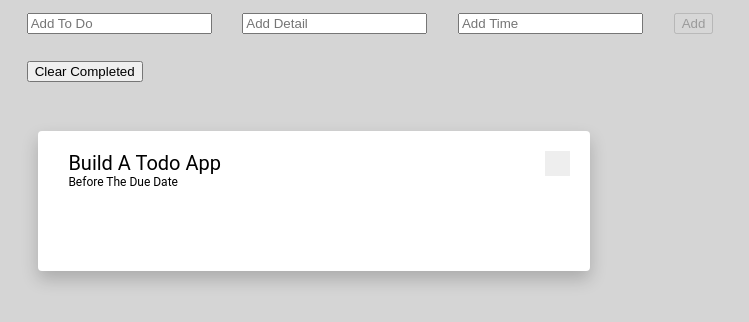
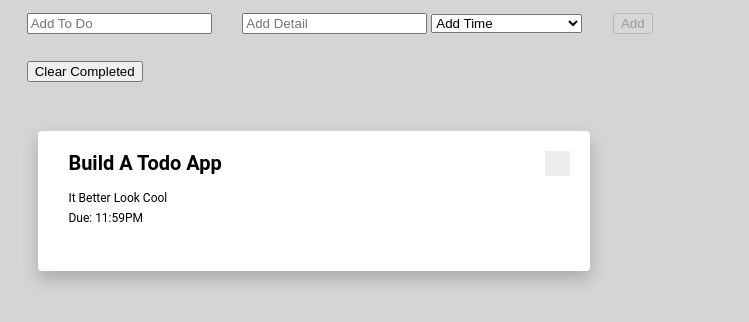
Before and after one commit to petertang59/todo, a plain HTML site: page index.html in a window 1280 px wide. Shown: the whole page, without its empty margins (0-749 px from the left). Drawn offline with Linux system fonts and the light colour scheme.

Commit message:
asdasdasdasd

```diff
--- a/index.html
+++ b/index.html
@@ -12,7 +12,14 @@
 		<form name="frm" ng-submit="addTodo()">
 			<input type="text" placeholder="Add To Do" name="newToDo" ng-model="newToDo" required />
 			<input type="text" placeholder="Add Detail" name="newDetail" ng-model="newDetail" />
-			<input type="text" placeholder="Add Time" name="newTime" ng-model="newTime" />
+			<select name="time" ng-model="newTime">
+				<option value="" disabled selected>Add Time</option>
+  				<option>15 mins</option>
+				<option>30 mins</option>
+				<option>An hour</option>
+				<option>A few hours from now</option>
+				<option>Tomorrow</option>
+			</select>
 			<button ng-disabled="frm.$invalid">Add</button>
 		</form>
 		<button ng-click="clearCompleted()">Clear Completed</button>
@@ -24,11 +31,11 @@
   				<input type="checkbox" ng-model="todo.done" id="checkboxFiveInput" name="" />
 	  			<label for="checkboxFiveInput"></label>
   			</div>
-			<p ng-class="{'done':todo.done}">{{todo.title}}</p>
+			<p class="main" ng-class="{'done':todo.done}">{{todo.title}}</p>
 
 			<!-- <div class="pullout -->
 			<p class="detail" ng-class="{'done':todo.done}">{{todo.detail}}</p>
-			<p class="time" ng-class="{'done':todo.done}">{{todo.time}}</p>
+			<p class="time" ng-class="{'done':todo.done}">Due: {{todo.time}}</p>
 			<!-- </div> -->
 		</li>
 	</ul>
@@ -43,7 +50,7 @@ angular.module('ToDo',['ngAnimate']).
 controller('todoController',['$scope',function($scope){
 	$scope.todos = [
 		{'title':'Build a todo app', 'done':false,
-		'detail':'Before the due date', 'time':''}
+		'detail':'It better look cool', 'time':'11:59PM'}
 	];
 	// $scope.details = [
 	// 	{'title':'Before the due date', 'done':false}
--- a/style.css
+++ b/style.css
@@ -47,8 +47,19 @@ button {
 	margin: 1em 2em;
 }
 
+.main {
+	padding-bottom:0.5em;
+	font-weight: bold;
+}
+
+.time {
+	font-size: 12px;
+	margin: 0.5em auto;
+}
+
 .detail {
 	font-size: 12px;
+	margin: 0.5em auto;
 
 }
 /*.pullout {
@@ -128,7 +139,7 @@ button {
 /*Animations */
 
 .ng-enter {
-	transition: 0.5s;
+	transition: 0.3s;
 	opacity:0;
 	transform: scale(0);
 	/*width: 0%;*/
@@ -141,7 +152,7 @@ button {
 }
 
 .ng-leave {
-	transition: 0.5s;
+	transition: 0.3s;
 	opacity:1;
 }
 
```
